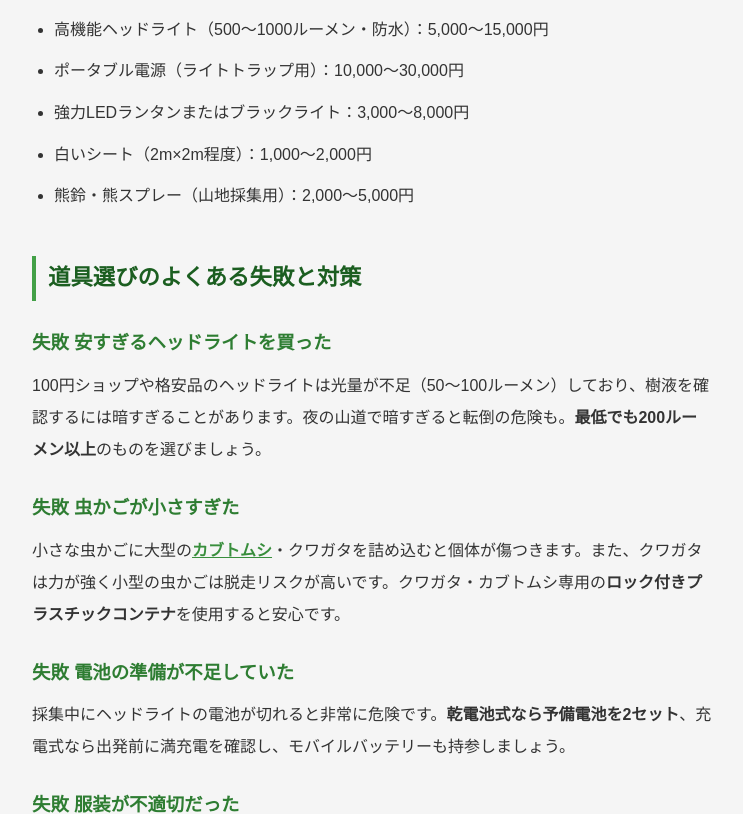
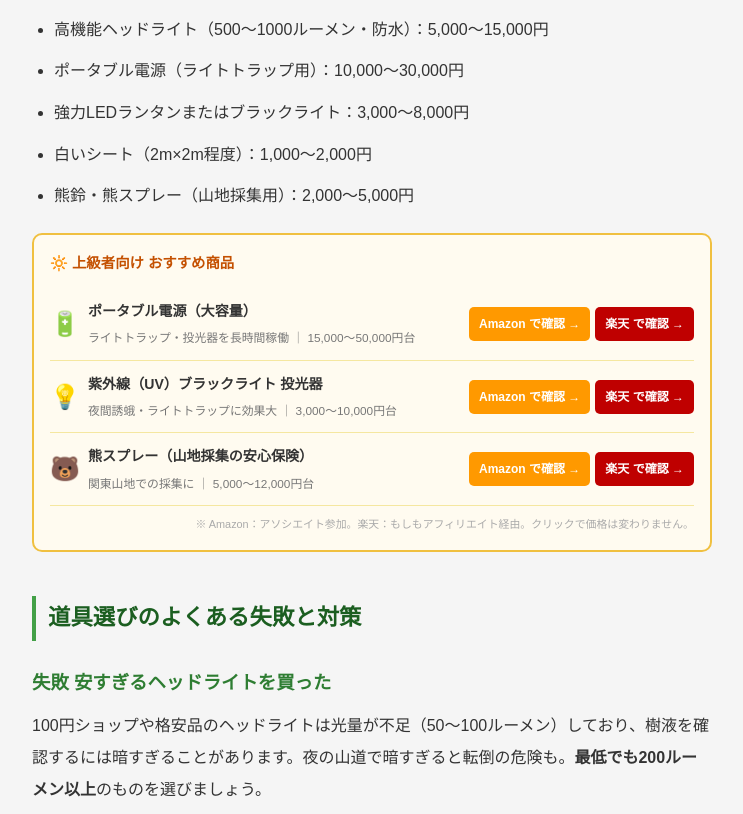
Before and after one commit to 0515naokit-sketch/beetle-finder, a Flask app: page /guide/tools in a window 1280 px wide. Shown: the part 5665-6479 px from the top of the page, without its empty margins (268-1011 px from the left). Run offline with Flask 3, Linux system fonts and the light colour scheme.

Commit message:
SEO改善・メタタグ最適化・上級者向け高単価商品追加
[メタタグ改善 - CTR向上狙い]
- guide_miyama: 「何月から」を直接タイトルに含める
- guide_kokuwagata: 「生息地」を直接タイトルに含める
- guide_pref_chiba: 最新感・アクション重視の表現に
- guide_tools: 「必要なもの・持ち物リスト」キーワードに最適化
- guide_beginner_kit: 「子供・初心者・最初に買う」に最適化
- guide_night: 「何時から出る」を直接タイトルに含める
- guide_beginners: 「子供と一緒に」で家族層にリーチ

[高単価商品追加]
- guide_tools 上級者セット: ポータブル電源(1〜5万円)・UVブラックライト・
  熊スプレーにAmazon/楽天アフィリエイトリンクを追加

Co-Authored-By: Claude Sonnet 4.6 <noreply@anthropic.com>

```diff
--- a/templates/guide_beginner_kit.html
+++ b/templates/guide_beginner_kit.html
@@ -16,8 +16,8 @@
  <link rel="icon" type="image/png" sizes="16x16" href="/static/favicon-16.png">
  <link rel="canonical" href="https://beetle-finder.onrender.com/guide/beginner-kit">
  <link rel="alternate" type="application/rss+xml" title="クワガタ採集スポット検索" href="https://beetle-finder.onrender.com/feed.xml">
- <title>クワガタ採集 道具セット【2026年版】予算5,000円・1万円・2万円で揃える初心者完全ガイド</title>
- <meta name="description" content="クワガタ採集デビューに必要な道具を予算別に厳選。5,000円の最低限セット・1万円の本格セット・2万円のプレミアムセットをAmazon・楽天リンク付きでまとめ。初心者が迷わず揃えられる完全ガイド。">
+ <title>クワガタ採集デビューセット【2026年】子供・初心者が最初に買う道具を予算5000円〜まとめ</title>
+ <meta name="description" content="クワガタ採集を始める子供・初心者向けの道具セットまとめ。予算5,000円の最低限セット〜1万円の本格セットまでAmazon・楽天のリンク付きで徹底比較。失敗しない道具選びのポイントも解説。">
  <meta name="keywords" content="クワガタ採集 道具 セット 初心者 予算 揃え方 おすすめ ヘッドライト 虫かご">
  <meta property="og:title" content="クワガタ採集 道具セット【2026年版】予算5,000円・1万円・2万円で揃える初心者完全ガイド">
  <meta property="og:description" content="クワガタ採集デビューに必要な道具を予算別に厳選。5,000円の最低限セット・1万円の本格セット・2万円のプレミアムセットをAmazon・楽天リンク付きでまとめ。初心者が迷わず揃えられる完全ガイド。">
--- a/templates/guide_beginners.html
+++ b/templates/guide_beginners.html
@@ -21,8 +21,8 @@
  <link rel="icon" type="image/png" sizes="32x32" href="/static/favicon-32.png">
  <link rel="icon" type="image/png" sizes="16x16" href="/static/favicon-16.png">
  <link rel="preload" as="image" href="/static/img/photo-1448375240586-882707db888b.jpg" fetchpriority="high">
- <title>クワガタ採集 初心者ガイド2026｜道具・場所・時期・コツをわかりやすく解説</title>
- <meta name="description" content="クワガタ採集を始める初心者向けの完全ガイド。必要な道具（ヘッドライト・虫かご）、採集場所の探し方、最適な時期・時間帯、子供・家族の安全対策まで丁寧に解説。">
+ <title>クワガタ採集 初心者ガイド【2026年】子供と一緒に道具・場所・時期をわかりやすく解説</title>
+ <meta name="description" content="クワガタ採集を始める子供・初心者向け完全ガイド。必要な道具・採集場所の探し方・時期・時間帯・家族で楽しむ安全対策まで丁寧に解説。まず揃えるべき道具はAmazonリンク付き。">
  <meta name="keywords" content="クワガタ採集 初心者 始め方 道具 場所 時期 子供 家族">
  <script async src="https://pagead2.googlesyndication.com/pagead/js/adsbygoogle.js?client=ca-pub-9675243685208925" crossorigin="anonymous"></script>
  <style>
--- a/templates/guide_kokuwagata.html
+++ b/templates/guide_kokuwagata.html
@@ -21,8 +21,8 @@
  <link rel="icon" type="image/png" sizes="32x32" href="/static/favicon-32.png">
  <link rel="icon" type="image/png" sizes="16x16" href="/static/favicon-16.png">
  <link rel="preload" as="image" href="/static/img/photo-1542273917363-3b1817f69a2d.jpg" fetchpriority="high">
- <title>コクワガタはいつ・どこにいる？【2026年】6〜10月が採集期・公園の雑木林でも見つかる理由</title>
- <meta name="description" content="コクワガタが採れる時期は6月〜10月。公園の雑木林・里山のクヌギで見つかります。日本で最も採りやすいクワガタの生息地・採集のコツ・飼育方法・越冬のさせ方を初心者向けに解説。">
+ <title>コクワガタの生息地と採集スポット【2026年】公園・雑木林で見つかる場所・時期・採集のコツ完全解説</title>
+ <meta name="description" content="コクワガタの生息地は公園の雑木林・クヌギ・コナラ。6月〜10月が採集期で日本で最も採りやすい種。近所で見つかる生息地の特徴・樹液が出る木の見分け方・飼育と越冬のさせ方を初心者向けに解説。">
  <meta name="keywords" content="コクワガタ 採集 場所 時期 生息地 飼育 越冬 見分け方 子供 初心者">
  <script async src="https://pagead2.googlesyndication.com/pagead/js/adsbygoogle.js?client=ca-pub-9675243685208925" crossorigin="anonymous"></script>
  <style>
--- a/templates/guide_miyama.html
+++ b/templates/guide_miyama.html
@@ -21,8 +21,8 @@
  <link rel="icon" type="image/png" sizes="32x32" href="/static/favicon-32.png">
  <link rel="icon" type="image/png" sizes="16x16" href="/static/favicon-16.png">
  <link rel="preload" as="image" href="/static/img/photo-1506905925346-21bda4d32df4.jpg" fetchpriority="high">
- <title>ミヤマクワガタはいつ・どこで採れる？【2026年】6月〜8月が最盛期・標高600m以上の山地が狙い目</title>
- <meta name="description" content="ミヤマクワガタが採れる時期は6月中旬〜8月上旬がピーク。標高600m以上の山地・ミズナラ林が狙い目です。奥多摩・秩父・日光など関東の採集スポット、ノコギリとの見分け方、灯火採集テクニックを徹底解説。">
+ <title>ミヤマクワガタは何月から採れる？【2026年】6月下旬〜8月上旬・標高600m以上の採集スポット完全解説</title>
+ <meta name="description" content="ミヤマクワガタは何月から採れる？6月下旬〜8月上旬がピーク。標高600m以上のミズナラ林が狙い目。奥多摩・秩父・日光など関東の採集スポット・灯火採集のコツ・ノコギリとの見分け方を完全解説。">
  <meta name="keywords" content="ミヤマクワガタ 採集 場所 時期 山 標高 生息地 見分け方">
  <script async src="https://pagead2.googlesyndication.com/pagead/js/adsbygoogle.js?client=ca-pub-9675243685208925" crossorigin="anonymous"></script>
  <style>
--- a/templates/guide_night.html
+++ b/templates/guide_night.html
@@ -20,8 +20,8 @@
  <link rel="apple-touch-icon" href="/static/apple-touch-icon.png">
  <link rel="icon" type="image/png" sizes="32x32" href="/static/favicon-32.png">
  <link rel="icon" type="image/png" sizes="16x16" href="/static/favicon-16.png">
- <title>クワガタ・カブトムシ 夜採集 何時から出る？｜時間帯・場所・コツを完全解説【2026年】</title>
- <meta name="description" content="クワガタ・カブトムシの夜間採集ガイド。何時から出てくる？ベストは21〜23時。月齢・気温・天気・場所の選び方から安全対策まで、初心者でもわかりやすく完全解説。">
+ <title>クワガタ・カブトムシは何時から出る？夜間採集の時間帯・場所・コツ完全解説【2026年】</title>
+ <meta name="description" content="クワガタ・カブトムシは何時から出る？夜21〜23時がピーク。気温25℃以上・曇り・新月前後が狙い目。初心者でもわかる夜間採集の時間帯・場所の選び方・安全対策を完全解説。">
  <meta name="keywords" content="夜間採集 クワガタ カブトムシ 時間帯 コツ 何時 夜 採集 方法">
  <meta property="og:title" content="クワガタ・カブトムシ 夜採集 何時から出る？｜時間帯・場所・コツを完全解説【2026年】">
  <meta property="og:description" content="クワガタ・カブトムシの夜間採集ガイド。何時から出てくる？ベストは21〜23時。月齢・気温・天気・場所の選び方から安全対策まで、初心者でもわかりやすく完全解説。">
--- a/templates/guide_pref_chiba.html
+++ b/templates/guide_pref_chiba.html
@@ -14,8 +14,8 @@
  <link rel="apple-touch-icon" href="/static/apple-touch-icon.png">
  <link rel="icon" type="image/png" sizes="32x32" href="/static/favicon-32.png">
  <link rel="icon" type="image/png" sizes="16x16" href="/static/favicon-16.png">
- <title>千葉のクワガタ採集スポット2026年版｜房総丘陵・君津・養老渓谷でノコギリ・ヒラタ・カブトムシが採れる</title>
- <meta name="description" content="千葉県のクワガタ採集スポットを詳しく解説。君津・養老渓谷・鴨川（ノコギリ・ヒラタ多数）・房総丘陵で採れる種と時期を解説。アクアラインや内房線で行けるスポット多数。7〜8月が採集ピーク。">
+ <title>千葉のクワガタ採集スポット【2026年最新】君津・養老渓谷・房総丘陵でノコギリ・ヒラタが採れる場所と時期</title>
+ <meta name="description" content="千葉県のクワガタ採集スポット厳選ガイド。君津・養老渓谷・鴨川でノコギリ・ヒラタ多数。アクアラインや内房線でアクセス可能な採集ポイント一覧。初心者〜上級者向け7〜8月のベストスポットを詳しく解説。">
  <meta name="keywords" content="千葉 クワガタ 採集 場所 房総 君津 養老渓谷 カブトムシ ノコギリクワガタ 採集スポット">
  <link rel="canonical" href="https://beetle-finder.onrender.com/guide/pref/chiba">
  <link rel="alternate" type="application/rss+xml" title="クワガタ採集スポット検索" href="https://beetle-finder.onrender.com/feed.xml">
--- a/templates/guide_tools.html
+++ b/templates/guide_tools.html
@@ -21,8 +21,8 @@
  <link rel="icon" type="image/png" sizes="32x32" href="/static/favicon-32.png">
  <link rel="icon" type="image/png" sizes="16x16" href="/static/favicon-16.png">
  <link rel="preload" as="image" href="/static/img/photo-1525811902-f2342640856e.jpg" fetchpriority="high">
- <title>クワガタ採集 道具おすすめガイド｜ヘッドライト・虫かご・ライトトラップ選び方【2026年】</title>
- <meta name="description" content="クワガタ採集に必要な道具を徹底解説。ヘッドライト・虫かご・ライトトラップ・服装・安全グッズの選び方とおすすめ商品を初心者向けにわかりやすく紹介。">
+ <title>クワガタ採集に必要なもの・持ち物リスト【2026年】初心者向けおすすめ道具7選と選び方</title>
+ <meta name="description" content="クワガタ採集に必要なものを全てリスト化。ヘッドライト・虫かご・防虫スプレー・服装・ライトトラップの選び方とおすすめ商品をAmazon・楽天リンク付きで紹介。初心者が最初に揃えるべき7つの必需品。">
  <meta name="keywords" content="クワガタ採集 道具 ヘッドライト 虫かご ライトトラップ おすすめ 選び方 装備">
  <script async src="https://pagead2.googlesyndication.com/pagead/js/adsbygoogle.js?client=ca-pub-9675243685208925" crossorigin="anonymous"></script>
  <style>
@@ -435,6 +435,22 @@
  <li>白いシート（2m×2m程度）：1,000〜2,000円</li>
  <li>熊鈴・熊スプレー（山地採集用）：2,000〜5,000円</li>
  </ul>
+ <div class="rec-box" style="margin-top:16px">
+  <p class="rec-title">🔆 上級者向け おすすめ商品</p>
+  <div class="rec-item">
+   <div class="rec-info"><span class="rec-icon">🔋</span><div class="rec-text"><p class="rec-name">ポータブル電源（大容量）</p><p class="rec-sub">ライトトラップ・投光器を長時間稼働 ｜ 15,000〜50,000円台</p></div></div>
+   <div class="rec-links"><a class="rec-amz" href="https://www.amazon.co.jp/s?k=%E3%83%9D%E3%83%BC%E3%82%BF%E3%83%96%E3%83%AB%E9%9B%BB%E6%BA%90+%E5%A4%A7%E5%AE%B9%E9%87%8F+%E3%82%A2%E3%82%A6%E3%83%88%E3%83%89%E3%82%A2&tag=beetlefinder-22" target="_blank" rel="noopener sponsored">Amazon で確認 →</a><a class="rec-rkt" href="https://af.moshimo.com/af/c/click?a_id=5563449&p_id=54&pc_id=54&pl_id=616&url=https%3A%2F%2Fsearch.rakuten.co.jp%2Fsearch%2Fmall%2F%E3%83%9D%E3%83%BC%E3%82%BF%E3%83%96%E3%83%AB%E9%9B%BB%E6%BA%90+%E3%82%A2%E3%82%A6%E3%83%88%E3%83%89%E3%82%A2%2F" target="_blank" rel="noopener sponsored">楽天 で確認 →</a></div>
+  </div>
+  <div class="rec-item">
+   <div class="rec-info"><span class="rec-icon">💡</span><div class="rec-text"><p class="rec-name">紫外線（UV）ブラックライト 投光器</p><p class="rec-sub">夜間誘蛾・ライトトラップに効果大 ｜ 3,000〜10,000円台</p></div></div>
+   <div class="rec-links"><a class="rec-amz" href="https://www.amazon.co.jp/s?k=%E3%83%96%E3%83%A9%E3%83%83%E3%82%AF%E3%83%A9%E3%82%A4%E3%83%88+UV+%E6%8A%95%E5%85%89%E5%99%A8+%E6%98%86%E8%99%AB&tag=beetlefinder-22" target="_blank" rel="noopener sponsored">Amazon で確認 →</a><a class="rec-rkt" href="https://af.moshimo.com/af/c/click?a_id=5563449&p_id=54&pc_id=54&pl_id=616&url=https%3A%2F%2Fsearch.rakuten.co.jp%2Fsearch%2Fmall%2F%E3%83%96%E3%83%A9%E3%83%83%E3%82%AF%E3%83%A9%E3%82%A4%E3%83%88+UV+%E6%98%86%E8%99%AB%2F" target="_blank" rel="noopener sponsored">楽天 で確認 →</a></div>
+  </div>
+  <div class="rec-item">
+   <div class="rec-info"><span class="rec-icon">🐻</span><div class="rec-text"><p class="rec-name">熊スプレー（山地採集の安心保険）</p><p class="rec-sub">関東山地での採集に ｜ 5,000〜12,000円台</p></div></div>
+   <div class="rec-links"><a class="rec-amz" href="https://www.amazon.co.jp/s?k=%E7%86%8A%E3%82%B9%E3%83%97%E3%83%AC%E3%83%BC+%E3%82%A2%E3%82%A6%E3%83%88%E3%83%89%E3%82%A2&tag=beetlefinder-22" target="_blank" rel="noopener sponsored">Amazon で確認 →</a><a class="rec-rkt" href="https://af.moshimo.com/af/c/click?a_id=5563449&p_id=54&pc_id=54&pl_id=616&url=https%3A%2F%2Fsearch.rakuten.co.jp%2Fsearch%2Fmall%2F%E7%86%8A%E3%82%B9%E3%83%97%E3%83%AC%E3%83%BC%2F" target="_blank" rel="noopener sponsored">楽天 で確認 →</a></div>
+  </div>
+  <p class="rec-note">※ Amazon：アソシエイト参加。楽天：もしもアフィリエイト経由。クリックで価格は変わりません。</p>
+ </div>
 
  <h2 class="section" id="tips">道具選びのよくある失敗と対策</h2>
 
```
